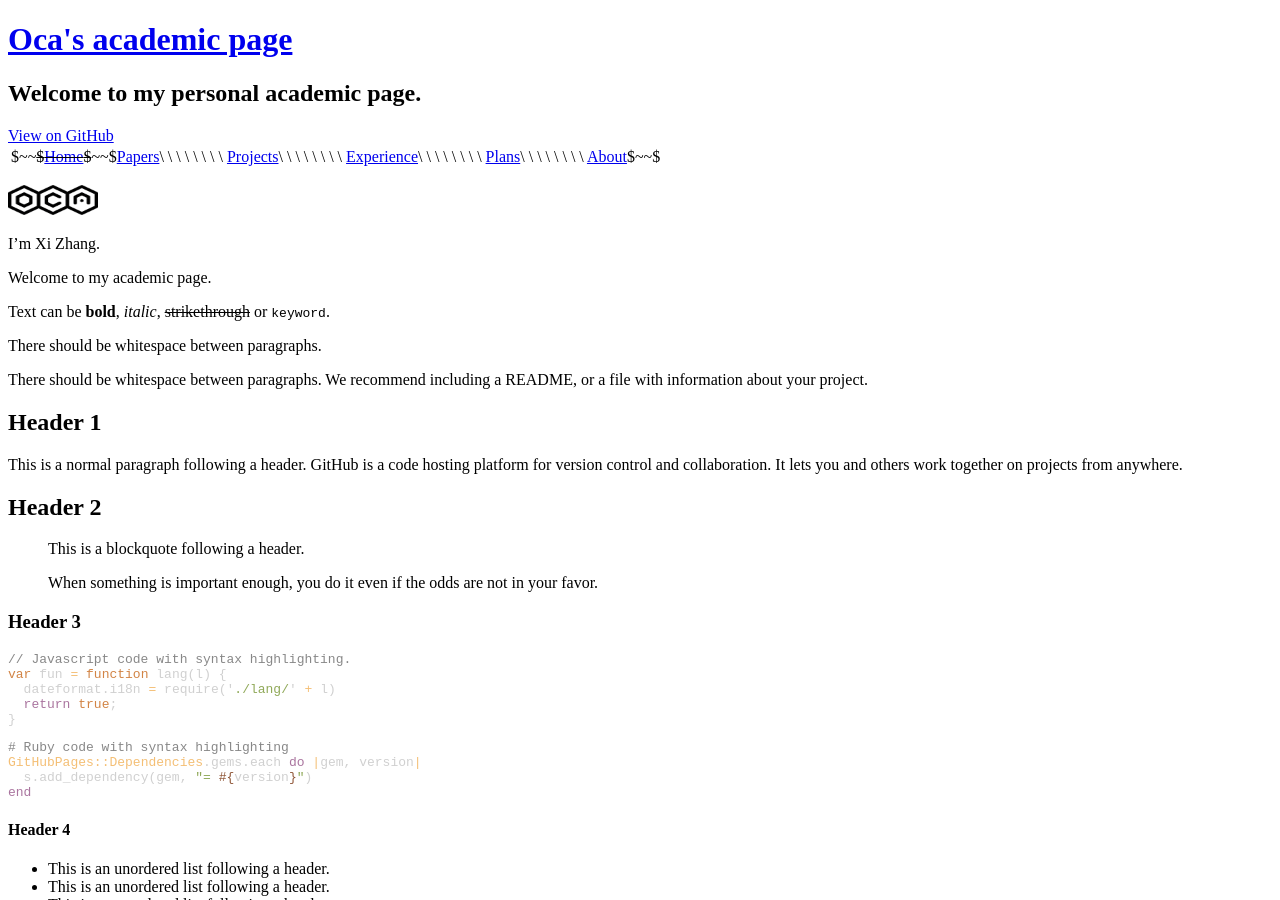
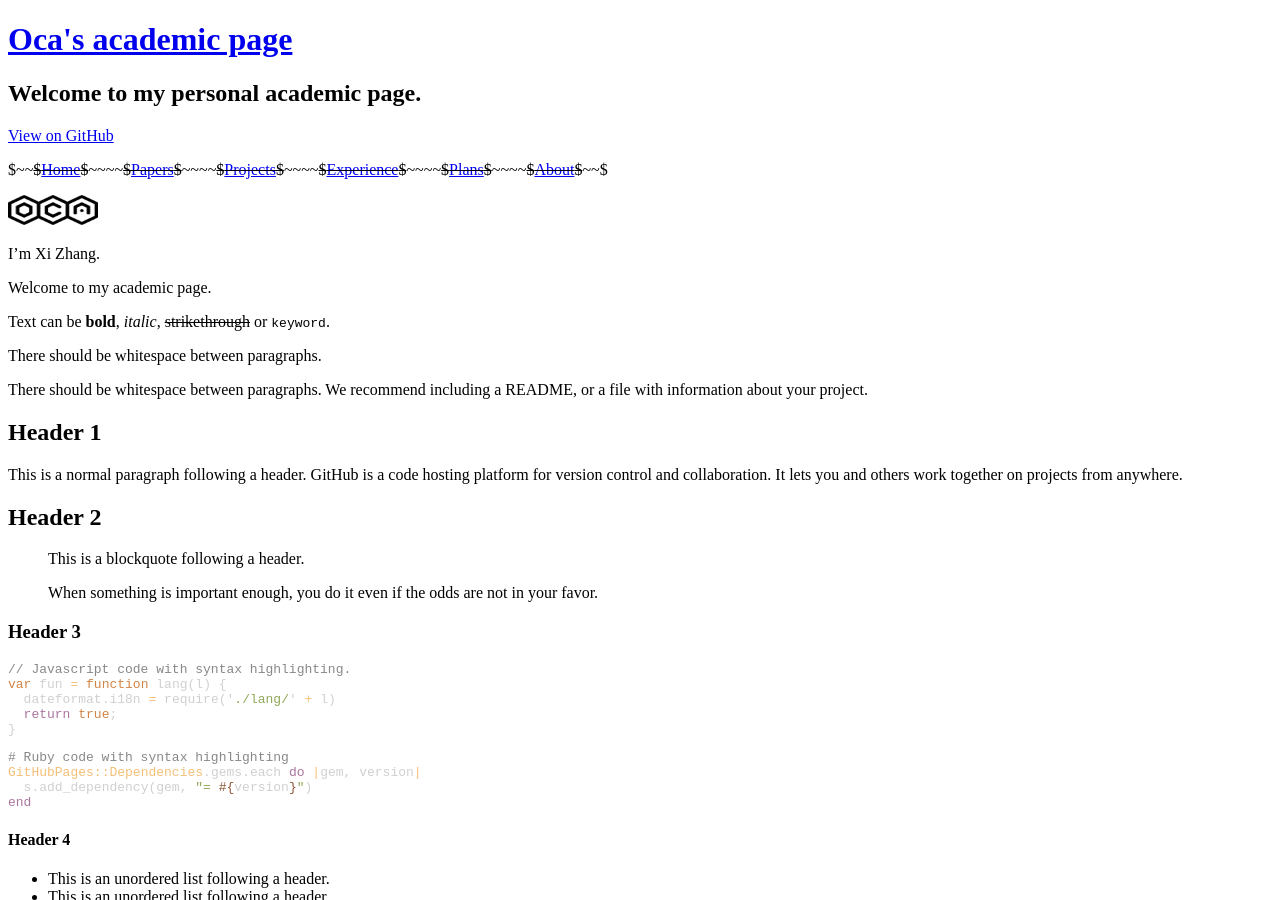
Before and after one commit to oca-john/academic-page, a Jekyll site: the page built from index.md, in a window 1280 px wide and 900 px high. Built offline with Jekyll 4.4.1, drawn with Linux system fonts in a browser that asks for light colours.

```diff
--- a/index.md
+++ b/index.md
@@ -2,7 +2,7 @@
 layout: default
 ---
 
-$~~~~$[Home](./index.html)$~~~~$[Papers](./publications.html)\ \ \ \ |\ \ \ \ [Projects](./projects.html)\ \ \ \ |\ \ \ \ [Experience](./experience.html)\ \ \ \ |\ \ \ \ [Plans](./plans.html)\ \ \ \ |\ \ \ \ [About](./about.html)$~~$
+$~~~~$[Home](./index.html)$~~~~~~~~$[Papers](./publications.html)$~~~~~~~~$[Projects](./projects.html)$~~~~~~~~$[Experience](./experience.html)$~~~~~~~~$[Plans](./plans.html)$~~~~~~~~$[About](./about.html)$~~~~$
 
 <img src="ocas-logo.png" title="logo" height="30" width="90">
 
```
